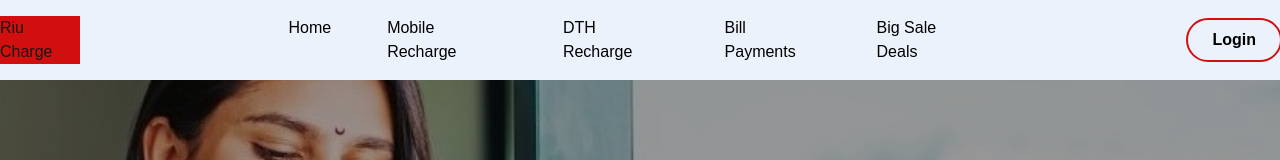
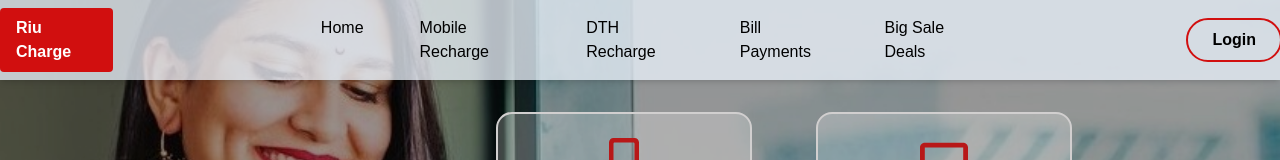
Before and after one commit to Priyosmita/Riu-Charge, a Next.js app: page / in a window 1280 px wide. Shown: the top 160 px of the page. Built offline with nearby package versions, Linux system fonts and the light colour scheme.

Commit message:
header fix

```diff
--- a/app/components/Header.js
+++ b/app/components/Header.js
@@ -1,28 +1,69 @@
-import React from 'react'
+'use client'
+import React, { useEffect, useState, useRef } from 'react';
 
 const Header = () => {
+    const [showHeader, setShowHeader] = useState(true);
+    const lastScrollY = useRef(0);
+    const timeoutRef = useRef(null);
+
+    // Scroll and inactivity detection
+    useEffect(() => {
+        const handleScroll = () => {
+            const currentScrollY = window.scrollY;
+
+            // Clear any pending timeout
+            clearTimeout(timeoutRef.current);
+
+            if (currentScrollY > lastScrollY.current) {
+                // scrolling down
+                setShowHeader(false);
+            } else {
+                // scrolling up
+                setShowHeader(true);
+            }
+
+            // Save scroll position
+            lastScrollY.current = currentScrollY;
+
+            // After 5 seconds of inactivity, show header again
+            timeoutRef.current = setTimeout(() => {
+                setShowHeader(true);
+            }, 5000);
+        };
+
+        window.addEventListener('scroll', handleScroll);
+
+        return () => {
+            window.removeEventListener('scroll', handleScroll);
+            clearTimeout(timeoutRef.current);
+        };
+    }, []);
+
     return (
-        <>
-            <div className='flex flex-row justify-center gap-x-52 h-20 items-center bg-[#EBF2FB]'>
-                <div className='bg-[#d10f0f] cursor-pointer'>Riu Charge</div>
+        <div
+            className={`fixed top-0 left-0 w-full z-50 transition-transform duration-500 ease-in-out
+        ${showHeader ? 'translate-y-0' : '-translate-y-full'}
+        bg-[#ebf2fbc3] shadow-md`}
+        >
+            <div className='flex flex-row justify-center gap-x-52 h-20 items-center'>
+                <div className='bg-[#d10f0f] text-white font-bold px-4 py-2 rounded cursor-pointer'>
+                    Riu Charge
+                </div>
 
                 <div className='flex flex-row text-black gap-14 text-md'>
                     <span className='hover:text-[#d10f0f] hover:scale-110 transform duration-300 cursor-pointer'>Home</span>
-
                     <span className='hover:text-[#d10f0f] hover:scale-110 transform duration-300 cursor-pointer'>Mobile Recharge</span>
-
                     <span className='hover:text-[#d10f0f] hover:scale-110 transform duration-300 cursor-pointer'>DTH Recharge</span>
-
                     <span className='hover:text-[#d10f0f] hover:scale-110 transform duration-300 cursor-pointer'>Bill Payments</span>
-
                     <span className='hover:text-[#d10f0f] hover:scale-110 transform duration-300 cursor-pointer'>Big Sale Deals</span>
-
                 </div>
 
-                <button className='text-black outline-2 outline-[#d10f0f] rounded-3xl pt-2 pb-2 pl-6 pr-6 hover:scale-110 transform duration-300 hover:bg-[#d10f0f] hover:text-white font-bold cursor-pointer'>Login</button>
+                <button className='text-black outline-2 outline-[#d10f0f] rounded-3xl pt-2 pb-2 pl-6 pr-6 hover:scale-110 transform duration-300 hover:bg-[#d10f0f] hover:text-white font-bold cursor-pointer'>
+                    Login
+                </button>
             </div>
-        </>
-    )
-}
+        </div>
+    );
+};
 
-export default Header
+export default Header;
--- a/app/components/ThirdSectionHome.js
+++ b/app/components/ThirdSectionHome.js
@@ -3,7 +3,11 @@ import React from 'react'
 const ThirdSectionHome = () => {
   return (
     <>
+    <div className='bg-EBF2FB'>
+        <div className=''>
 
+        </div>
+    </div>
     </>
   )
 }
```
